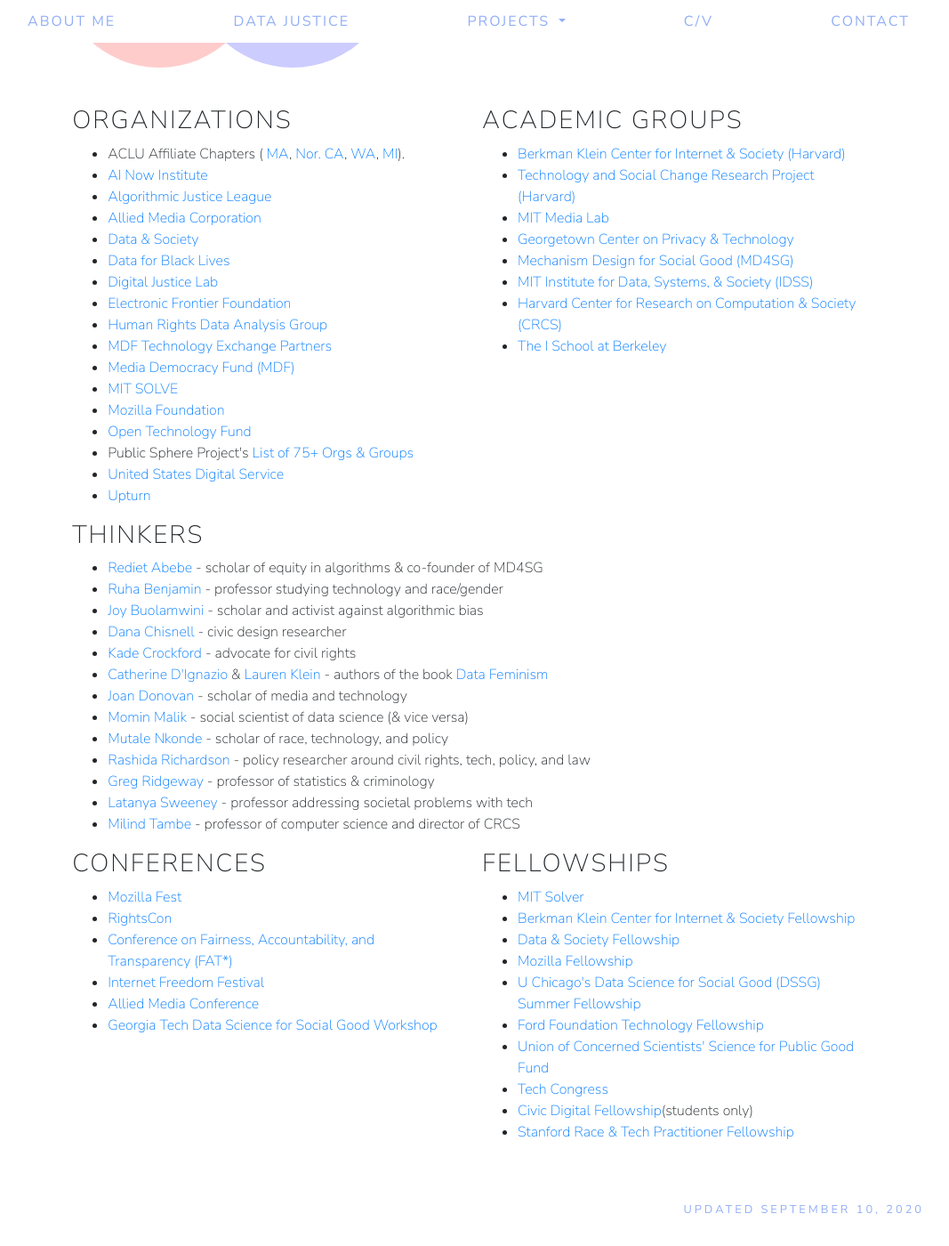
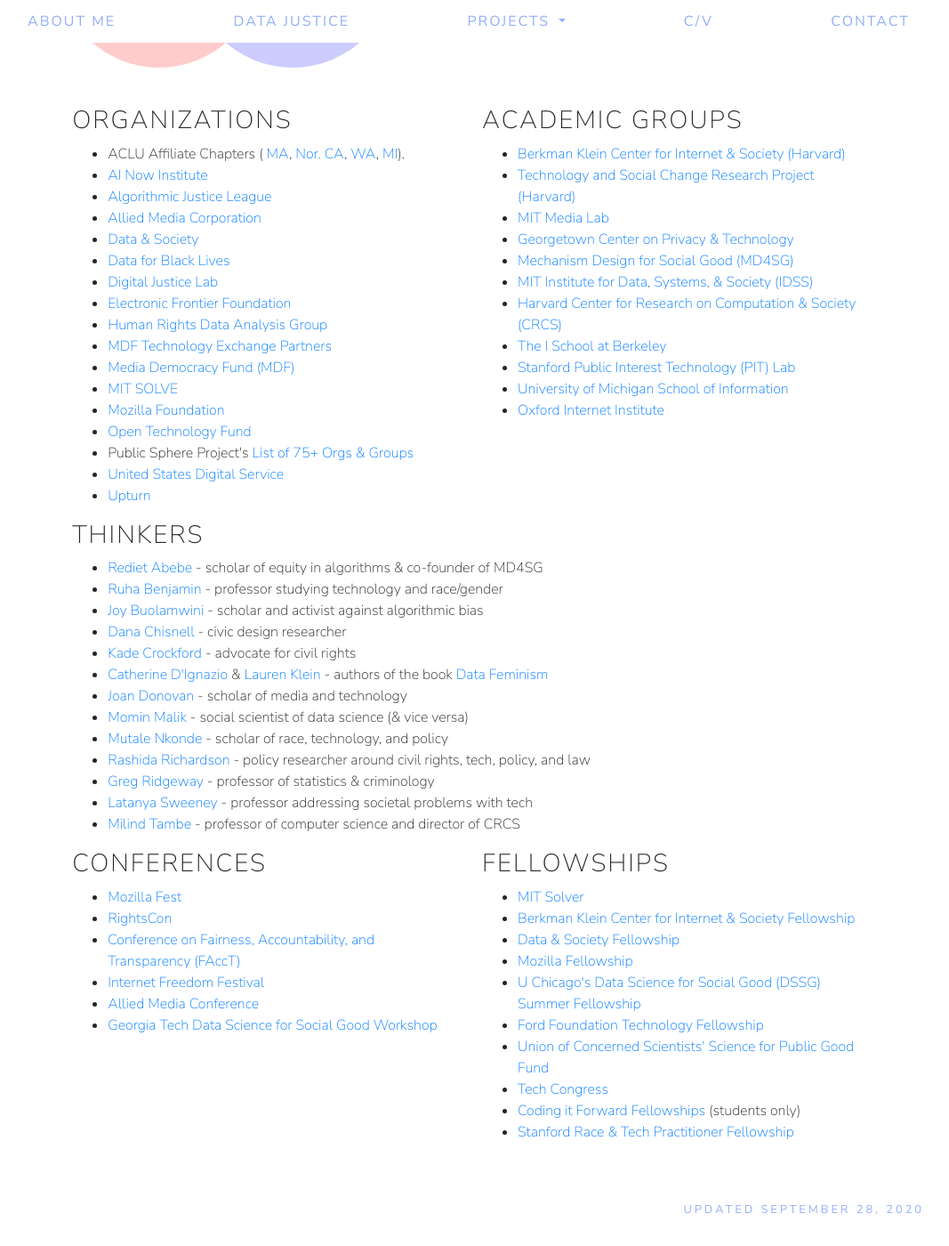
Before and after one commit to smhurwitz/smhurwitz.github.io, a Jekyll site: the page built from datajustice.html, in a window 1280 px wide and 1400 px high, scrolled down 303 px. Shown: the whole window at 89% size, without its empty margins (113-1180 px from the left). Built offline with Jekyll 4.4.1, drawn with Linux system fonts in a browser that asks for light colours; nearby versions of some CDN libraries.

Commit message:
Multiple updates

```diff
--- a/datajustice.html
+++ b/datajustice.html
@@ -76,6 +76,9 @@
           <li><a href="https://idss.mit.edu/" target="_blank">MIT Institute for Data, Systems, & Society (IDSS)</a></li>
           <li><a href="https://crcs.seas.harvard.edu/" target="_blank">Harvard Center for Research on Computation & Society (CRCS)</a></li>
           <li><a href="https://www.ischool.berkeley.edu/about" target="_blank">The I School at Berkeley</a></li>
+          <li><a href="https://pitlab.stanford.edu/" target="_blank">Stanford Public Interest Technology (PIT) Lab</a></li>
+          <li><a href="https://www.si.umich.edu/" target="_blank">University of Michigan School of Information</a></li>
+          <li><a href="https://www.oii.ox.ac.uk/" target="_blank">Oxford Internet Institute</a></li>
         </ul>
       </div>
 
@@ -103,7 +106,7 @@
         <ul>
           <li><a href="https://www.mozillafestival.org/" target="_blank">Mozilla Fest</a></li>
           <li><a href="https://www.rightscon.org/" target="_blank">RightsCon</a></li>
-          <li><a href="https://fatconference.org/" target="_blank">Conference on Fairness, Accountability, and Transparency (FAT*)</a></li>
+          <li><a href="https://fatconference.org/" target="_blank">Conference on Fairness, Accountability, and Transparency (FAccT)</a></li>
           <li><a href="https://internetfreedomfestival.org/" target="_blank">Internet Freedom Festival</a></li>
           <li><a href="https://alliedmedia.org/amc" target="_blank">Allied Media Conference</a></li>
           <li><a href="https://ds4sg.gatech.edu" target="_blank">Georgia Tech Data Science for Social Good Workshop</a></li>
@@ -122,7 +125,7 @@
             Ford Foundation Technology Fellowship</a></li>
           <li><a href="https://www.ucsusa.org/resources/science-public-good-fund" target="_blank">Union of Concerned Scientists' Science for Public Good Fund</a></li>
           <li><a href="https://www.techcongress.io/fellows" target="_blank">Tech Congress</a></li>
-          <li><a href="https://www.codingitforward.com/fellowship" target="_blank">Civic Digital Fellowship</a>(students only)</li>
+          <li><a href="https://www.codingitforward.com/civic-digital-fellowship" target="_blank">Coding it Forward Fellowships</a> (students only)</li>
           <li><a href="https://ccsre.stanford.edu/race-technology-practitioner-fellowship" target="_blank">Stanford Race & Tech Practitioner Fellowship</a></li>
         </ul>
       </div>
@@ -132,4 +135,4 @@
 
 </main>
 
-<footer>Updated September 10, 2020</footer>
+<footer>Updated September 28, 2020</footer>
```
